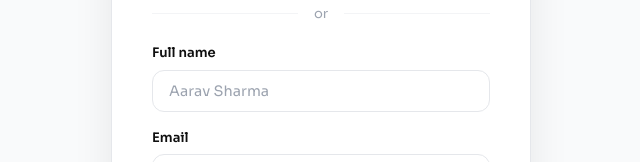
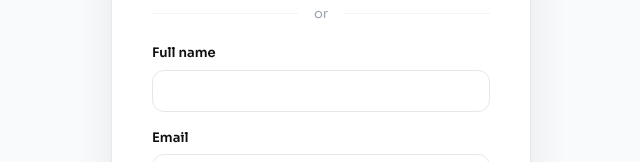
Before and after one commit to Code4Sake/NepalPrep, a React (Vite) app: page /signup in a window 1280 px wide. Shown: the part 314-476 px from the top of the page, without its empty margins (319-959 px from the left). Built offline with nearby package versions, Linux system fonts and the light colour scheme; no server answers.

Commit message:
edit placeholder

```diff
--- a/src/pages/Auth.jsx
+++ b/src/pages/Auth.jsx
@@ -94,7 +94,7 @@ export default function Auth({ mode }) {
               <label>Full name</label>
               <input
                 type="text"
-                placeholder="Aarav Sharma"
+                placeholder=""
                 value={form.name}
                 onChange={(e) => setForm({ ...form, name: e.target.value })}
                 required
```
